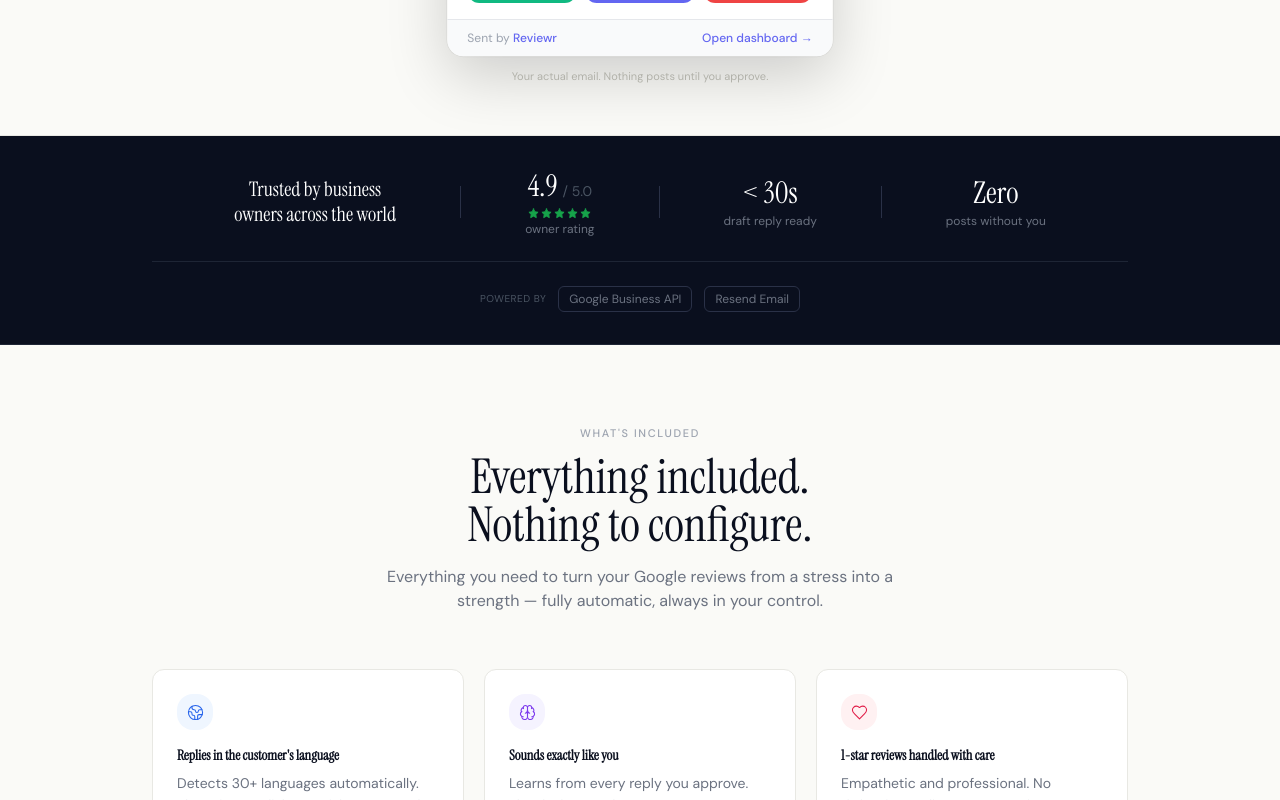
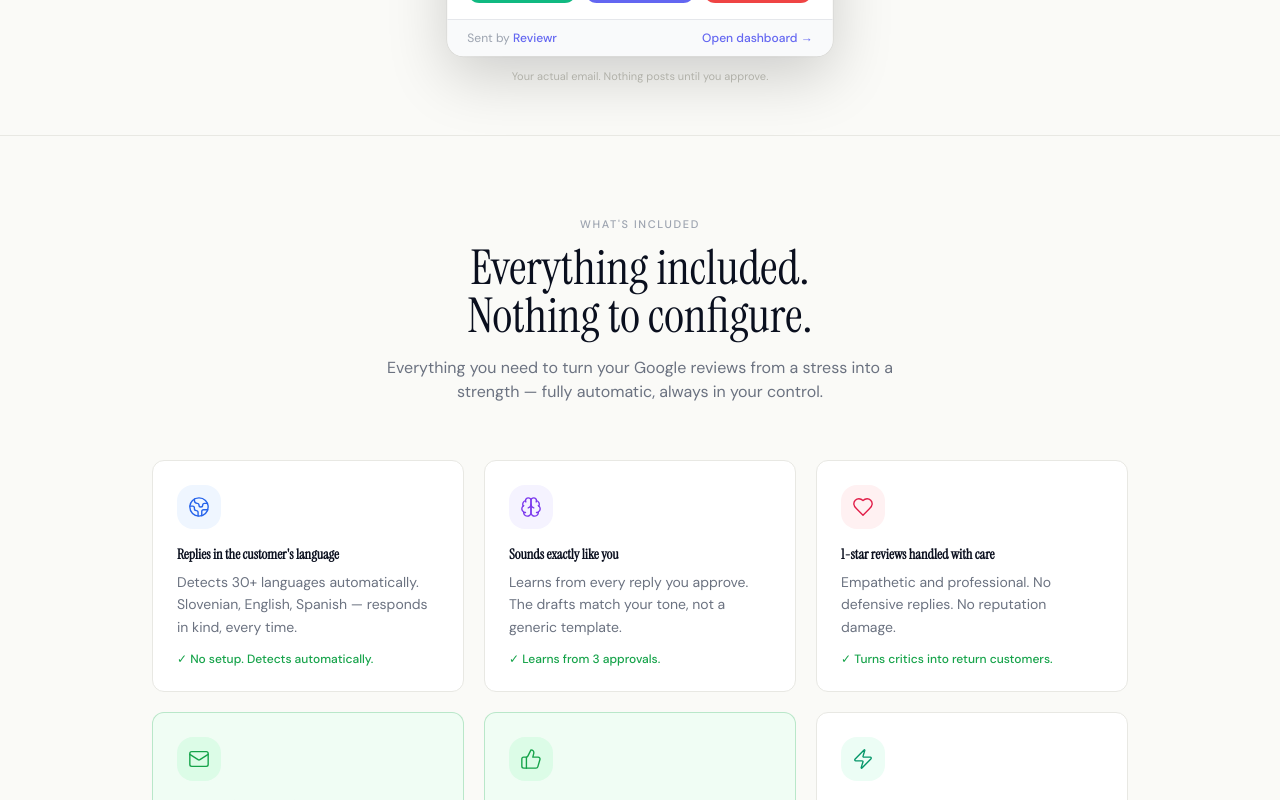
Before and after one commit to zmaj1234/reviewr, a Next.js app: page / in a window 1280 px wide. Shown: the part 1020-1820 px from the top of the page. Built offline with nearby package versions, Linux system fonts and the light colour scheme.

Commit message:
style: remove stats bar, highlight 2 feature cards, fix pricing heading case

```diff
--- a/app/(marketing)/page.tsx
+++ b/app/(marketing)/page.tsx
@@ -11,7 +11,6 @@ export default function LandingPage() {
     <div className="min-h-screen bg-[#fafaf7] text-[#0a0f1e] font-sans">
       <Nav />
       <Hero />
-      <SocialProofBanner />
       <WhatIsIncluded />
       <WhyChoose />
       <FeatureSpotlight />
@@ -143,52 +142,6 @@ function ReviewMockup() {
   )
 }
 
-// ─── SOCIAL PROOF BANNER ────────────────────────────────────────────────────
-
-function SocialProofBanner() {
-  return (
-    <div className="bg-[#0a0f1e] border-b border-[#1e2535]">
-      <div className="max-w-5xl mx-auto px-6 py-8">
-        <div className="flex flex-col sm:flex-row items-center justify-center gap-6 sm:gap-16">
-          <div className="text-center">
-            <div className="font-serif text-xl text-white leading-tight">Trusted by business<br />owners across the world</div>
-          </div>
-          <div className="hidden sm:block w-px h-8 bg-[#2a3147]" />
-          <div className="text-center">
-            <div className="font-serif text-3xl text-white">
-              4.9 <span className="text-sm text-[#4b5563] font-sans font-normal">/ 5.0</span>
-            </div>
-            <div className="flex justify-center gap-0.5 mt-1 mb-0.5">
-              {Array.from({ length: 5 }).map((_, i) => (
-                <Star key={i} size={11} fill="#16a34a" className="text-[#16a34a]" />
-              ))}
-            </div>
-            <div className="text-xs text-[#6b7280]">owner rating</div>
-          </div>
-          <div className="hidden sm:block w-px h-8 bg-[#2a3147]" />
-          <div className="text-center">
-            <div className="font-serif text-3xl text-white">&lt; 30s</div>
-            <div className="text-xs text-[#6b7280] mt-0.5">draft reply ready</div>
-          </div>
-          <div className="hidden sm:block w-px h-8 bg-[#2a3147]" />
-          <div className="text-center">
-            <div className="font-serif text-3xl text-white">Zero</div>
-            <div className="text-xs text-[#6b7280] mt-0.5">posts without you</div>
-          </div>
-        </div>
-        <div className="flex flex-wrap items-center justify-center gap-3 mt-6 pt-6 border-t border-[#1e2535]">
-          <span className="text-[10px] text-[#4b5563] uppercase tracking-wider shrink-0">Powered by</span>
-          {['Google Business API', 'Resend Email'].map(p => (
-            <span key={p} className="text-xs text-[#6b7280] border border-[#2a3147] px-2.5 py-1 rounded-md">
-              {p}
-            </span>
-          ))}
-        </div>
-      </div>
-    </div>
-  )
-}
-
 // ─── WHAT IS INCLUDED ───────────────────────────────────────────────────────
 
 function WhatIsIncluded() {
@@ -222,16 +175,18 @@ function WhatIsIncluded() {
       title: 'Email alert for every draft',
       body: 'Notified the moment a draft is ready. Approve from your inbox in seconds.',
       outcome: '✓ Average approval time: 12 seconds.',
-      iconBg: 'bg-green-50',
+      iconBg: 'bg-green-100',
       iconColor: 'text-green-600',
+      highlight: true,
     },
     {
       icon: ThumbsUp,
       title: 'One tap to approve and go live',
       body: 'Review and post without opening a laptop. Done from anywhere.',
       outcome: '✓ No dashboard login needed.',
-      iconBg: 'bg-amber-50',
-      iconColor: 'text-amber-600',
+      iconBg: 'bg-green-100',
+      iconColor: 'text-green-600',
+      highlight: true,
     },
     {
       icon: Zap,
@@ -256,9 +211,16 @@ function WhatIsIncluded() {
 
         <div className="grid md:grid-cols-2 lg:grid-cols-3 gap-5">
           {features.map(f => (
-            <div key={f.title} className="bg-white border border-[#e8e8e3] rounded-xl p-6 hover:shadow-[0_4px_20px_rgba(0,0,0,0.06)] transition-shadow">
-              <div className={`w-9 h-9 rounded-lg ${f.iconBg} flex items-center justify-center mb-4`}>
-                <f.icon size={17} className={f.iconColor} strokeWidth={1.5} />
+            <div
+              key={f.title}
+              className={`rounded-xl p-6 transition-shadow hover:shadow-[0_4px_20px_rgba(0,0,0,0.06)] ${
+                (f as { highlight?: boolean }).highlight
+                  ? 'bg-[#f0fdf4] border border-[#16a34a]/25'
+                  : 'bg-white border border-[#e8e8e3]'
+              }`}
+            >
+              <div className={`w-11 h-11 rounded-lg ${f.iconBg} flex items-center justify-center mb-4`}>
+                <f.icon size={22} className={f.iconColor} strokeWidth={1.5} />
               </div>
               <h3 className="text-sm font-semibold text-[#0a0f1e] mb-1.5 leading-snug">{f.title}</h3>
               <p className="text-sm text-[#6b7280] leading-relaxed mb-3">{f.body}</p>
@@ -585,7 +547,7 @@ function FinalCTA() {
       <div className="max-w-5xl mx-auto px-6 py-20 text-center">
         <p className="text-[11px] uppercase tracking-[0.15em] text-[#6b7280] mb-4 font-medium">Pricing</p>
         <h2 className="font-serif text-4xl lg:text-6xl text-white leading-tight mb-8">
-          START YOUR<br />FREE TRIAL
+          Start your<br />free trial.
         </h2>
 
         {/* €450 → €19 visual anchor */}
```
